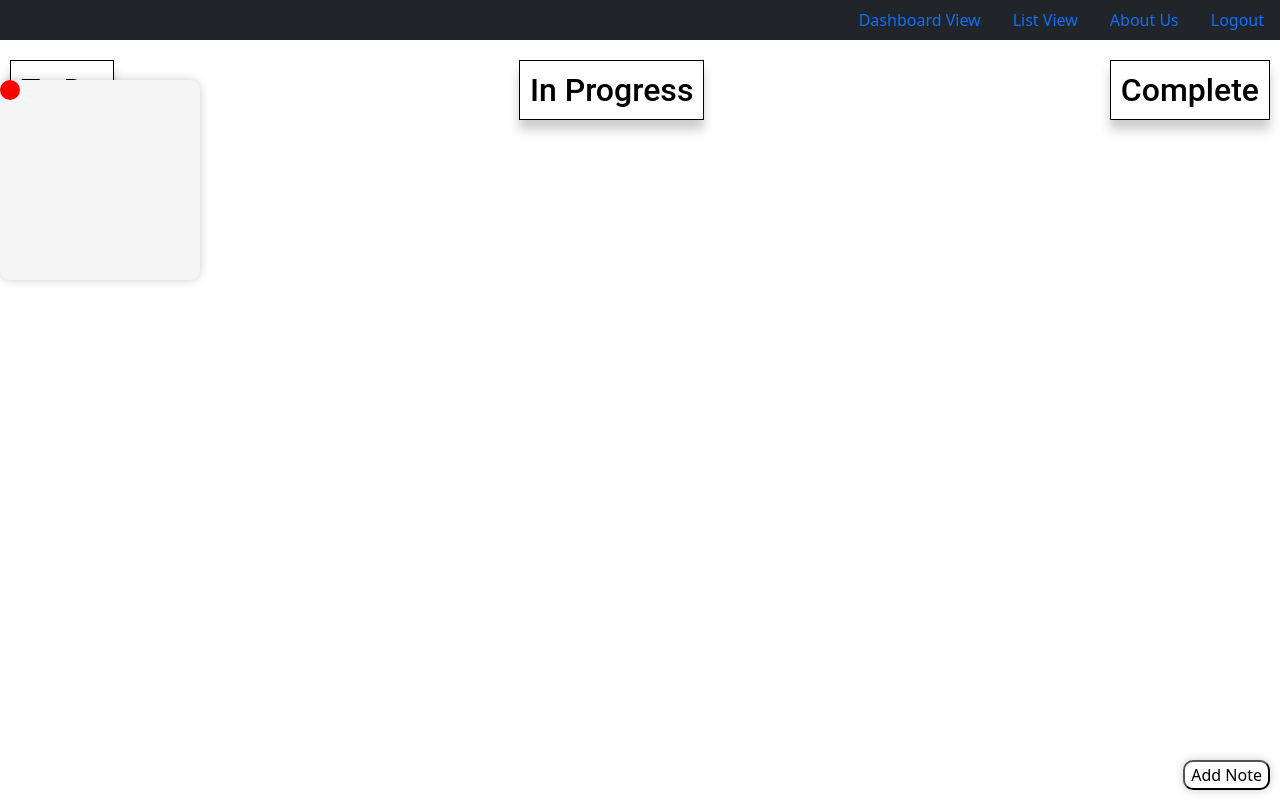
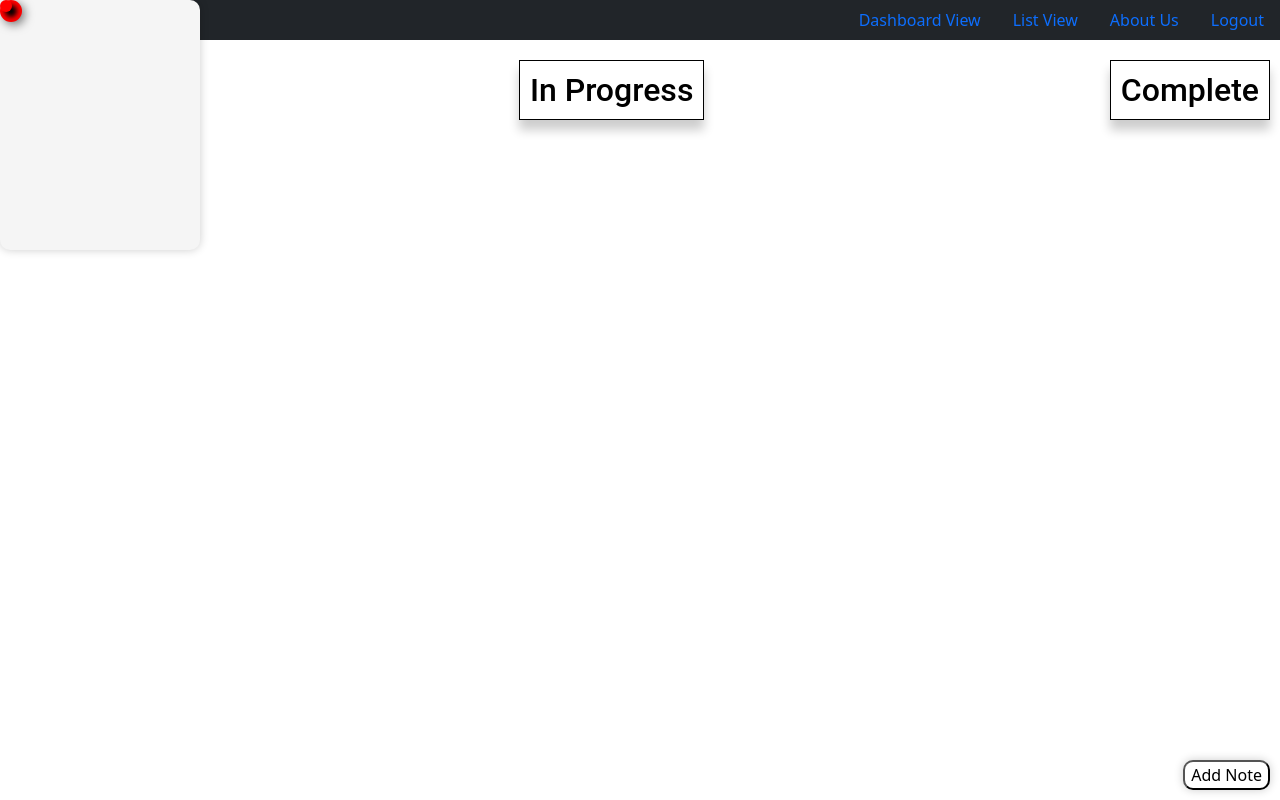
Before and after one commit to AlexMerlo1/Sticky-Notes-App, a React (Create React App) app: page /dashboard in a window 1280 px wide. Both pictures are taken after a click on the button "Add Note". Built offline with nearby package versions, Linux system fonts and the light colour scheme.

Commit message:
fix stickynote bug

```diff
--- a/src/components/stickynote.jsx
+++ b/src/components/stickynote.jsx
@@ -7,6 +7,7 @@ const StickyNote = ({ mouseX, mouseY }) => {
   const posY = useRef(0);
   const [mouseHold, setMouseHold] = useState(false);
   const windowWidth = useRef(window.innerWidth);
+
   const handleNoteChange = (event) => {
     setNote(event.target.value);
   };
@@ -24,8 +25,13 @@ const StickyNote = ({ mouseX, mouseY }) => {
   };
 
   if (mouseHold) {
-    posX.current = mouseX;
-    posY.current = mouseY;
+    if (mouseX < windowWidth.current - 200) {
+      posX.current = mouseX;
+      posY.current = mouseY;
+    } else {
+      posX.current = windowWidth.current - 200;
+      posY.current = mouseY;
+    }
   }
 
   return (
@@ -35,7 +41,6 @@ const StickyNote = ({ mouseX, mouseY }) => {
       style={{
         left: posX.current + "px",
         top: posY.current + "px",
-        position: mouseHold ? "absolute" : "",
         backgroundColor:
           posX.current < windowWidth.current / 3
             ? "#f5f5f5"
@@ -44,11 +49,9 @@ const StickyNote = ({ mouseX, mouseY }) => {
             : "green",
       }}
     >
-      <div
-        className="pushpin"
-        onMouseDown={onMouseDown}
-        onMouseUp={onMouseUp}
-      ></div>
+      <div className="pushpin" onMouseDown={onMouseDown} onMouseUp={onMouseUp}>
+        <div className="pin-child"></div>
+      </div>
       <textarea value={note} onChange={handleNoteChange} />
     </div>
   );
--- a/src/style/stickynote.css
+++ b/src/style/stickynote.css
@@ -1,7 +1,7 @@
 .sticky-note{
-    position: relative;
+    position: absolute;
     width: 200px;
-    height: 200px;
+    height: 250px;
     background-color: #fff;
     border-radius: 10px;
     box-shadow: 0 0 10px rgba(0,0,0,0.2);
@@ -23,9 +23,18 @@
     position: absolute;
     top: 0px;
     left: 0px;
-    width: 20px;
-    height: 20px;
+    width: 22px;
+    height: 22px;
     cursor: move;
     background-color: red;
     border-radius: 50%;
+    box-shadow: 3px 3px 10px rgb(0, 0, 0, 0.5);
 }
+
+.pin-child{
+    width: 12px;
+    height: 12px;
+    border-radius: 50%;
+    background-color: red;
+    box-shadow: 5px 5px 5px rgb(0, 0, 0);
+}
```
